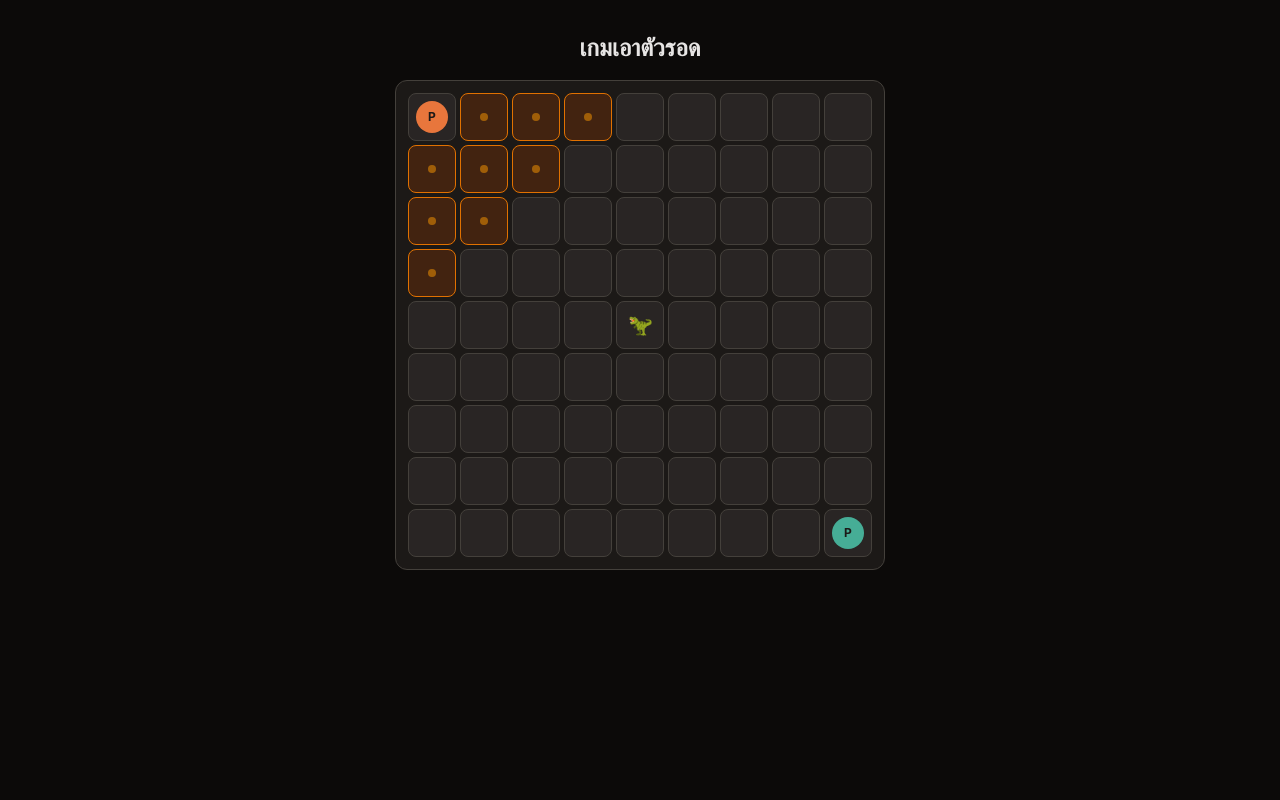
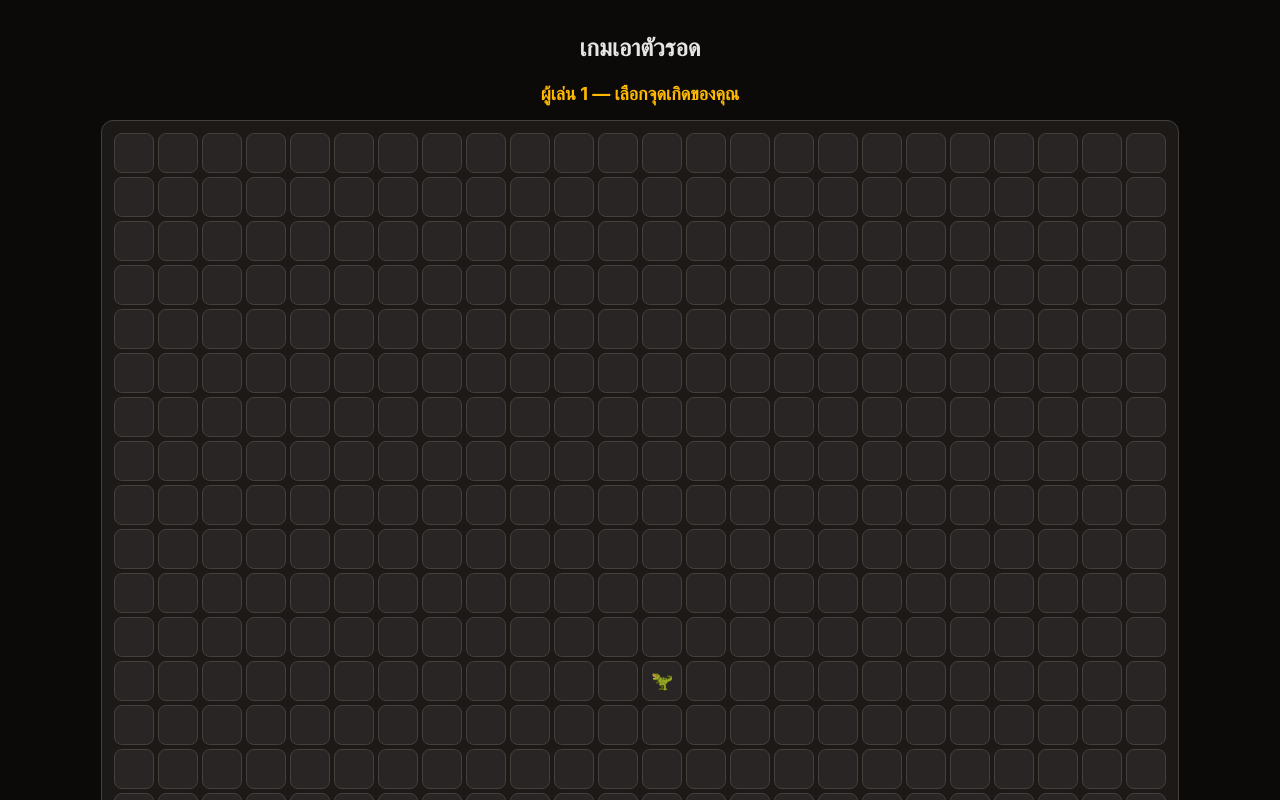
Before and after one commit to alongkorn29380/dino-game, a React (Vite) app: page / in a window 1280 px wide. Shown: the top 800 px of the page. Built offline with nearby package versions, Linux system fonts and the light colour scheme.

Commit message:
at position player anf dino

```diff
--- a/src/App.tsx
+++ b/src/App.tsx
@@ -2,12 +2,33 @@ import { Board } from "./render/Board";
 import { useGame } from "./render/useGame";
 
 export default function App() {
-  const { state, reachable, moveTo } = useGame();
+  const { state, reachable, moveTo, spawnPlayer } = useGame();
+
+  const cur = state.players[state.turnIndex];
 
   return (
     <div className="min-h-screen bg-stone-950 flex flex-col items-center pt-8">
       <h1 className="text-stone-200 text-2xl font-bold mb-4">เกมเอาตัวรอด</h1>
-      <Board state={state} reachable={reachable} onCellClick={moveTo} />
+
+      {state.phase === "spawn" && (
+        <p className="text-amber-400 font-bold text-lg mb-3">
+          {cur.name} — เลือกจุดเกิดของคุณ
+        </p>
+      )}
+
+      {state.phase === "over" && (
+        <div className="text-2xl font-bold text-amber-400 mb-4">
+          {state.winnerId !== null
+            ? `🏆 ${state.players[state.winnerId].name} ชนะ!`
+            : "☠️ จบเกม — ไม่มีผู้รอดชีวิต!"}
+        </div>
+      )}
+
+      <Board
+        state={state}
+        reachable={reachable}
+        onCellClick={state.phase === "spawn" ? spawnPlayer : moveTo}
+      />
     </div>
   );
 }
--- /dev/null
+++ b/src/game/dino.ts
@@ -0,0 +1,56 @@
+import type { GameState, Coord, Player } from "./types";
+import { shortestPath } from "./pathfinding";
+import { CONFIG } from "./config";
+import { key } from "./grid";
+
+export function updateDino(state: GameState): GameState {
+  let currentPos = { ...state.dino.pos };
+
+  const activePlayers = state.players.filter(p => p.alive);
+
+  if (activePlayers.length === 0) return state;
+
+  let shortestSteps = Infinity;
+  let bestPath: Coord[] | null = null;
+  let targetPlayer: Player | null = null;
+
+  for (const player of activePlayers) {
+    if (!player.pos) continue;
+    const path = shortestPath(currentPos, player.pos, state.width, state.height);
+
+    if (path && path.length < shortestSteps) {
+      shortestSteps = path.length;
+      bestPath = path;
+      targetPlayer = player;
+    }
+  }
+
+  const nextLog = [...state.log];
+
+  if (bestPath && bestPath.length > 0) {
+
+    const stepsToTake = Math.min(CONFIG.DINO_SPEED, bestPath.length);
+
+    currentPos = bestPath[stepsToTake - 1];
+    nextLog.push(`🦖 ไดโนเสาร์ขยับไปที่ ${currentPos.x},${currentPos.y}`);
+  }
+
+  const dinoKey = key(currentPos);
+  const nextPlayers = state.players.map(player => {
+    if (player.alive && player.pos && key(player.pos) === dinoKey) {
+        nextLog.push(`💀 ${player.name} ถูกไดโนเสาร์เหยียบแล้ว!`);
+        return { ...player, alive: false };
+    }
+    return player;
+    });
+
+  return {
+    ...state,
+    players: nextPlayers,
+    dino: {
+      ...state.dino,
+      pos: currentPos
+    },
+    log: nextLog
+  };
+}
--- a/src/game/pathfinding.ts
+++ b/src/game/pathfinding.ts
@@ -50,3 +50,45 @@ export function reachableCells(
     }
     return result;
 }
+
+export function shortestPath(
+    start: Coord,
+    goal: Coord,
+    w: number,
+    h: number,
+): Coord[] {
+    if (start.x === goal.x && start.y === goal.y) return [];
+
+    const came = new Map<string, Coord>();
+    const seen = new Set<string>([key(start)]);
+    let frontier: Coord[] = [start];
+
+    while (frontier.length > 0) {
+        const next: Coord[] = [];
+        for (const cell of frontier) {
+            for (const n of neighbors(cell, w, h)) {
+                if (seen.has(key(n))) continue;
+                seen.add(key(n));
+                came.set(key(n), cell);
+
+                if (n.x === goal.x && n.y === goal.y) {
+                    return rebuild(came, start, goal);
+                }
+                next.push(n);
+            }
+        }
+        frontier = next;
+    }
+    return [];
+}
+
+function rebuild(came: Map<string, Coord>, start: Coord, goal: Coord): Coord[] {
+    const path: Coord[] =[];
+    let cur: Coord = goal;
+    while (!(cur.x === start.x && cur.y === start.y)) {
+        path.push(cur)
+        cur = came.get(key(cur))!;
+    }
+    path.reverse();
+    return path;
+}
--- a/src/game/types.ts
+++ b/src/game/types.ts
@@ -11,8 +11,10 @@ export type Player = {
   id: number;
   name: string;
   color: string;
-  pos: Coord;
+  pos: Coord | null;
   alive: boolean;
+  hp: number;
+  hunger: number;
 };
 
 export type GameState = {
@@ -23,7 +25,7 @@ export type GameState = {
   turnIndex: number;
   round: number;
   dice: number;
-  phase: "move" | "action";
+  phase: "spawn" | "move" | "action" | "over";
   winnerId: number | null;
   log: string[];
 };
--- a/src/render/Board.tsx
+++ b/src/render/Board.tsx
@@ -6,22 +6,32 @@ type Props = {
   onCellClick: (c: Coord) => void;
 };
 
-export function Board({ state, reachable, onCellClick }: Props)
-{
+export function Board({ state, reachable, onCellClick }: Props) {
   const cells = [];
+  const isSpawn = state.phase === "spawn";
 
   for (let y = 0; y < state.height; y++) {
     for (let x = 0; x < state.width; x++) {
       const canMove = reachable.has(`${x},${y}`);
-            const player = state.players.find(p => p.alive && p.pos.x === x && p.pos.y === y);
-            const isDino = state.dino.pos.x === x && state.dino.pos.y === y
+      const player = state.players.find(
+        p => p.alive && p.pos && p.pos.x === x && p.pos.y === y
+      );
+      const isDino = state.dino.pos.x === x && state.dino.pos.y === y;
 
       cells.push(
         <div
           key={`${x},${y}`}
-                    onClick={() => canMove && onCellClick({ x, y })}
-                    className={`w-12 h-12 border rounded-lg flex items-center justify-center text-xl
-                        ${canMove
+          onClick={() => {
+            if (isSpawn) {
+              onCellClick({ x, y });
+            } else if (canMove) {
+              onCellClick({ x, y });
+            }
+          }}
+          className={`w-10 h-10 border rounded-lg flex items-center justify-center text-lg
+            ${isSpawn
+              ? "bg-stone-800 border-stone-700 cursor-pointer hover:bg-stone-600"
+              : canMove
                 ? "bg-amber-900/40 border-amber-600 cursor-pointer hover:bg-amber-800/50"
                 : "bg-stone-800 border-stone-700"
             }`}
@@ -29,7 +39,7 @@ export function Board({ state, reachable, onCellClick }: Props)
           {isDino && <span>🦖</span>}
           {player && (
             <span
-                            className="w-8 h-8 rounded-full flex items-center justify-center text-xs font-bold text-stone-900"
+              className="w-7 h-7 rounded-full flex items-center justify-center text-xs font-bold text-stone-900"
               style={{ background: player.color }}
             >
               P
@@ -39,16 +49,16 @@ export function Board({ state, reachable, onCellClick }: Props)
             <span className="w-2 h-2 rounded-full bg-amber-500 opacity-50" />
           )}
         </div>
-            )
+      );
     }
   }
 
   return (
     <div
       className="grid gap-1 p-3 bg-stone-900 rounded-xl border border-stone-700"
-            style={{ gridTemplateColumns: `repeat(${state.width}, 48px)` }}
+      style={{ gridTemplateColumns: `repeat(${state.width}, 40px)` }}
     >
       {cells}
     </div>
-    )
+  );
 }
--- a/src/render/useGame.ts
+++ b/src/render/useGame.ts
@@ -3,47 +3,82 @@ import type { Coord, GameState } from "../game/types";
 import { reachableCells } from "../game/pathfinding";
 import { key } from "../game/grid";
 import { CONFIG, PLAYER_COLORS } from "../game/config";
+import { updateDino } from "../game/dino";
 
 const INITIAL_STATE: GameState = {
   width: CONFIG.GRID_W,
   height: CONFIG.GRID_H,
   players: [
-        { id: 0, name: "ผู้เล่น 1", color: PLAYER_COLORS[0], pos: { x: 0, y: 0 }, alive: true },
-        { id: 1, name: "ผู้เล่น 2", color: PLAYER_COLORS[1], pos: { x: 8, y: 8 }, alive: true },
+    { id: 0, name: "ผู้เล่น 1", color: PLAYER_COLORS[0], pos: null, alive: true, hp: CONFIG.START_HP, hunger: CONFIG.HUNGER_MAX },
+    { id: 1, name: "ผู้เล่น 2", color: PLAYER_COLORS[1], pos: null, alive: true, hp: CONFIG.START_HP, hunger: CONFIG.HUNGER_MAX },
   ],
-    dino: { pos: { x: 4, y: 4 } },
+  dino: { pos: { x: Math.floor(CONFIG.GRID_W / 2), y: Math.floor(CONFIG.GRID_H / 2) } },
   turnIndex: 0,
   round: 1,
   dice: 3,
-    phase: "move",
+  phase: "spawn",
   winnerId: null,
-    log: ["เริ่มเกม!"],
+  log: ["เลือกจุดเกิดได้เลย!"],
 };
 
-export function useGame()
-{
+export function useGame() {
   const [state, setState] = useState<GameState>(INITIAL_STATE);
 
-    // Calculate walking distance.
-    const reachable = useMemo (() => {
+  const reachable = useMemo(() => {
+    if (state.phase === "over") return new Set<string>();
+    if (state.phase === "spawn") return new Set<string>();
+
     const cur = state.players[state.turnIndex];
-        console.log("dice:", state.dice);
+    if (!cur || !cur.pos || !cur.alive) return new Set<string>();
+
     const blocked = [
-        ...state.players.filter(p => p.alive && p.id !== cur.id).map(p => p.pos),
+      ...state.players
+        .filter(p => p.alive && p.id !== cur.id && p.pos !== null)
+        .map(p => p.pos!),
       state.dino.pos,
     ];
-
     const cells = reachableCells(cur.pos, state.dice, state.width, state.height, blocked);
-        console.log("reachable count:", cells.length);
     return new Set(cells.map(key));
   }, [state]);
 
+  function spawnPlayer(c: Coord) {
+    if (state.phase !== "spawn") return;
+
+    setState(prevState => {
+      const taken = prevState.players.some(p => p.pos && p.pos.x === c.x && p.pos.y === c.y);
+      if (taken) return prevState;
+
+      const nextPlayers = prevState.players.map((p, i) =>
+        i === prevState.turnIndex ? { ...p, pos: c } : p
+      );
+
+      const nextTurnIndex = prevState.turnIndex + 1;
+
+      if (nextTurnIndex >= prevState.players.length) {
+        return {
+          ...prevState,
+          players: nextPlayers,
+          turnIndex: 0,
+          dice: Math.floor(Math.random() * 6) + 1,
+          phase: "move" as const,
+          log: [...prevState.log, "ทุกคนพร้อมแล้ว — เริ่มเกม!"],
+        };
+      }
+
+      return {
+        ...prevState,
+        players: nextPlayers,
+        turnIndex: nextTurnIndex,
+        log: [...prevState.log, `${prevState.players[prevState.turnIndex].name} เลือกจุดเกิดแล้ว`],
+      };
+    });
+  }
+
   function moveTo(c: Coord) {
     const targetKey = key(c);
-
-        if (!reachable.has(targetKey)) {
-            return;
-        }
+    if (!reachable.has(targetKey)) return;
+    if (state.phase === "over") return;
+    if (!state.players[state.turnIndex].alive) return;
 
     setState(prevState => {
       const nextPlayers = prevState.players.map((player, index) => {
@@ -53,15 +88,44 @@ export function useGame()
         return player;
       });
 
-            return {
+      const nextTurnIndex = (prevState.turnIndex + 1) % prevState.players.length;
+      const isEndOfRound = nextTurnIndex === 0;
+
+      const stateAfterMove: GameState = {
         ...prevState,
         players: nextPlayers,
         phase: "move",
-            turnIndex: (prevState.turnIndex + 1) % prevState.players.length,
+        turnIndex: nextTurnIndex,
+        round: isEndOfRound ? prevState.round + 1 : prevState.round,
         dice: Math.floor(Math.random() * 6) + 1,
         log: [...prevState.log, `${prevState.players[prevState.turnIndex].name} เดินไปที่ ${c.x},${c.y}`],
       };
+
+      const afterDino = isEndOfRound ? updateDino(stateAfterMove) : stateAfterMove;
+      const alivePlayers = afterDino.players.filter(p => p.alive);
+
+      if (alivePlayers.length <= 1) {
+        return {
+          ...afterDino,
+          phase: "over" as const,
+          winnerId: alivePlayers.length === 1 ? alivePlayers[0].id : null,
+          log: [
+            ...afterDino.log,
+            alivePlayers.length === 1
+              ? `🏆 ${alivePlayers[0].name} รอดเป็นคนสุดท้าย!`
+              : "☠️ จบเกม — ไม่มีผู้รอดชีวิต!",
+          ],
+        };
+      }
+
+      let nextIdx = nextTurnIndex;
+      while (!afterDino.players[nextIdx].alive) {
+        nextIdx = (nextIdx + 1) % afterDino.players.length;
+      }
+
+      return { ...afterDino, turnIndex: nextIdx };
     });
   }
-  return { state, reachable, moveTo };
+
+  return { state, reachable, moveTo, spawnPlayer };
 }
```
Also changed, not shown: src/game/config.ts (+16 -3 lines). Lines whose indentation alone changed are shown as unchanged.
